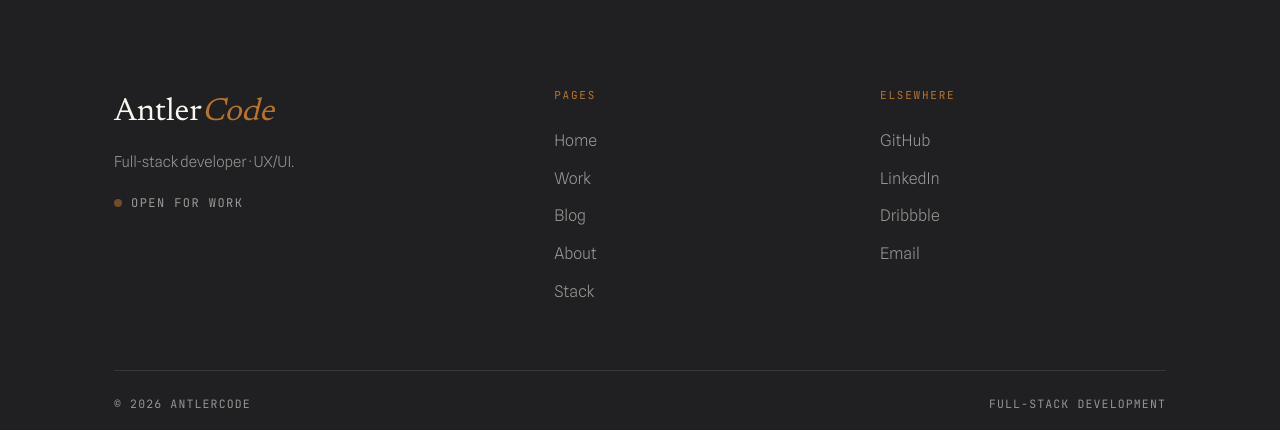
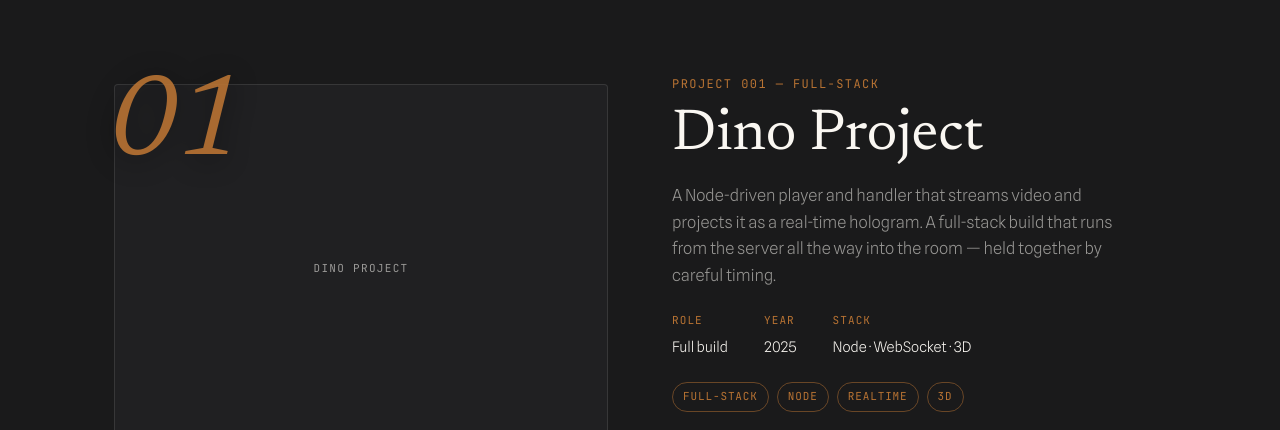
Before and after one commit to AntlerCode/portfolio-antlercode, a Next.js app: page /work in a window 1280 px wide. Shown: the part 522-952 px from the top of the page. Built offline with nearby package versions, Linux system fonts and the light colour scheme.

Commit message:
I forgor is part of prvs commit

```diff
--- /dev/null
+++ b/src/app/work/_components/ProjectCard.tsx
@@ -0,0 +1,55 @@
+"use client"
+
+import Image from "next/image";
+import { useState } from "react";
+
+interface ProjectCardProps {
+    index: number;
+    title: string,
+    image: string,
+    cat: string,
+    body: string,
+    fact: {
+    role: string,
+    year: string,
+    stack: string,
+    },
+    tags: string[],
+    link: string
+}
+
+export default function ProjectCard({title, image, cat, body, fact, tags, link, index}: ProjectCardProps ) {
+    const [imgError, setImgError] = useState<boolean>(false);
+
+    return (
+        <article className="proj reveal">
+            <div className="proj-media"><span className="idx">{String(index + 1).padStart(2,"0")}</span>
+                {
+                    imgError ? (
+                        <div className="proj-img-placeholder"><span>{title}</span></div>
+                    ) : (
+                        <Image onError={() => setImgError(true)} src={image} alt={title} width={800} height={600}/>
+                    )
+                }
+                            </div>
+            <div className="proj-body">
+                <div className="proj-no">project {String(index + 1).padStart(3,"0")} — {cat}</div>
+                <h2 className="proj-title">{title}</h2>
+                <p className="proj-desc">{body}</p>
+                <div className="proj-fact">
+                    <div><b>Role</b><span>{fact.role}</span></div>
+                    <div><b>Year</b><span>{fact.year}</span></div>
+                    <div><b>Stack</b><span>{fact.stack}</span></div>
+                </div>
+                <div className="proj-tags">
+                    {
+                        tags.map((tag: string) => (
+                            <span key={tag} className="tag tag--ember">{tag}</span>
+                         ))
+                    }
+                </div>
+                <a className="proj-link" href={link}>View project <span>→</span></a>
+            </div>
+        </article>
+    )
+}
```
